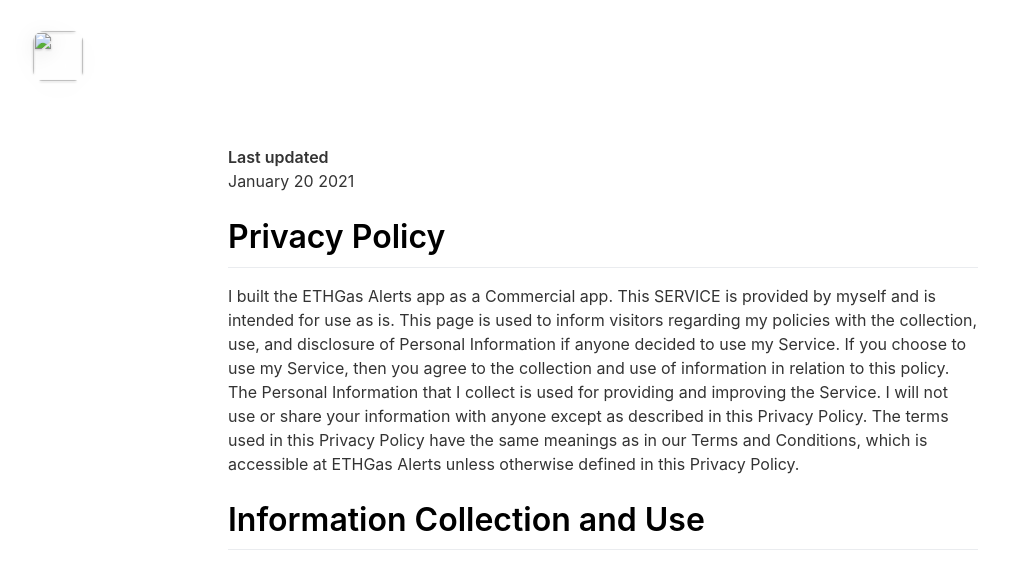
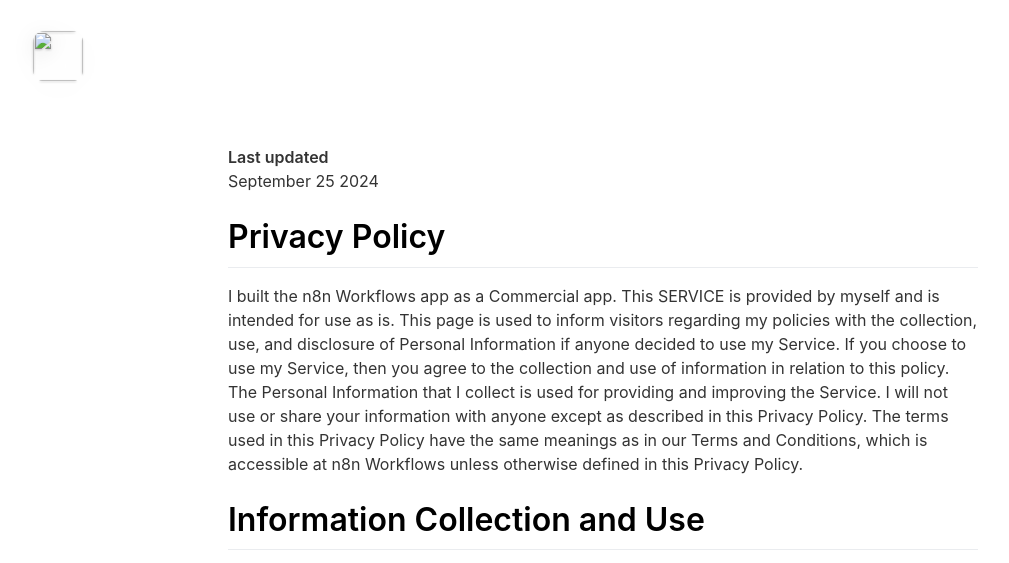
Before and after one commit to mgarciate/n8n-workflows-webpage, a Jekyll site: the page built from _pages/privacypolicy.md, in a window 1280 px wide and 900 px high. Shown: the top 563 px of the window, without its empty margins (37-1046 px from the left). Built offline with Jekyll 4.4.1, drawn with Linux system fonts in a browser that asks for light colours; nearby versions of some CDN libraries; some of the changed text lies outside the part shown.

Commit message:
Change for n8n Workflows

```diff
--- a/_config.yml
+++ b/_config.yml
@@ -2,7 +2,7 @@
 page_title                                :                                           # Automatically populates with app name if not set and if iOS app ID is set. Otherwise enter manually.
 
 # App Info
-ios_app_id                                : 1547410640                                # Required. Enter iOS app ID to automatically populate name, price and icons (e.g. 718043190).
+ios_app_id                                : 6717610544                                # Required. Enter iOS app ID to automatically populate name, price and icons (e.g. 718043190).
 
 appstore_link                             :                                           # Automatically populates if not set and if iOS app ID is set. Otherwise enter manually.
 playstore_link                            :                                           # Enter Google Play Store URL.
@@ -12,7 +12,7 @@ presskit_download_link                    :
 app_icon                                  : # assets/appicon.png                      # Automatically populates if not set and if iOS app ID is set.  Otherwise enter path to icon file manually.
 app_name                                  :                                           # Automatically populates if not set and if iOS app ID is set.  Otherwise enter manually.
 app_price                                 :                                           # Automatically populates if not set and if iOS app ID is set.  Otherwise enter manually.
-app_description                           : Watch the current recommended fastest, fast and standard gas prices on the Ethereum network.
+app_description                           : Powerful app for seamlessly managing workflows and integrating them effortlessly with Apple Shortcuts, enhancing productivity and automation.
 
 enable_smart_app_banner                   : true                                      # Set to true to show a smart app banner at top of page on mobile devices.
 
--- a/_pages/privacypolicy.md
+++ b/_pages/privacypolicy.md
@@ -5,13 +5,13 @@ include_in_header: false
 ---
 
 **Last updated**
-January 20 2021
+September 25 2024
 
 # Privacy Policy
-I built the ETHGas Alerts app as a Commercial app. This SERVICE is provided by myself and is intended for use as is.
+I built the n8n Workflows app as a Commercial app. This SERVICE is provided by myself and is intended for use as is.
 This page is used to inform visitors regarding my policies with the collection, use, and disclosure of Personal Information if anyone decided to use my Service.
 If you choose to use my Service, then you agree to the collection and use of information in relation to this policy. The Personal Information that I collect is used for providing and improving the Service. I will not use or share your information with anyone except as described in this Privacy Policy.
-The terms used in this Privacy Policy have the same meanings as in our Terms and Conditions, which is accessible at ETHGas Alerts unless otherwise defined in this Privacy Policy.
+The terms used in this Privacy Policy have the same meanings as in our Terms and Conditions, which is accessible at n8n Workflows unless otherwise defined in this Privacy Policy.
 
 # Information Collection and Use
 For a better experience, while using our Service, I may require you to provide us with certain personally identifiable information, including but not limited to EMAIL. The information that I request will be retained on your device and our servers but NOT SHARED WITH THIRD PARTIES.
@@ -42,7 +42,7 @@ These Services do not address anyone under the age of 13. I do not knowingly col
 
 # Changes to This Privacy Policy
 I may update our Privacy Policy from time to time. Thus, you are advised to review this page periodically for any changes. I will notify you of any changes by posting the new Privacy Policy on this page.
-This policy is effective as of 2021-01-20
+This policy is effective as of 2024-09-25
 
 # Contact Us
 If you have any questions or suggestions about my Privacy Policy, do not hesitate to contact me at mgarciate at gmail com.
```
Also changed, not shown: assets/screenshot/Simulator Screen Shot - iPhone 12 - 2021-01-20 at 18.46.01.png (deleted), assets/screenshot/Simulator Screenshot - iPhone 16 Pro - 2024-09-25 at 17.07.18.png (added).
